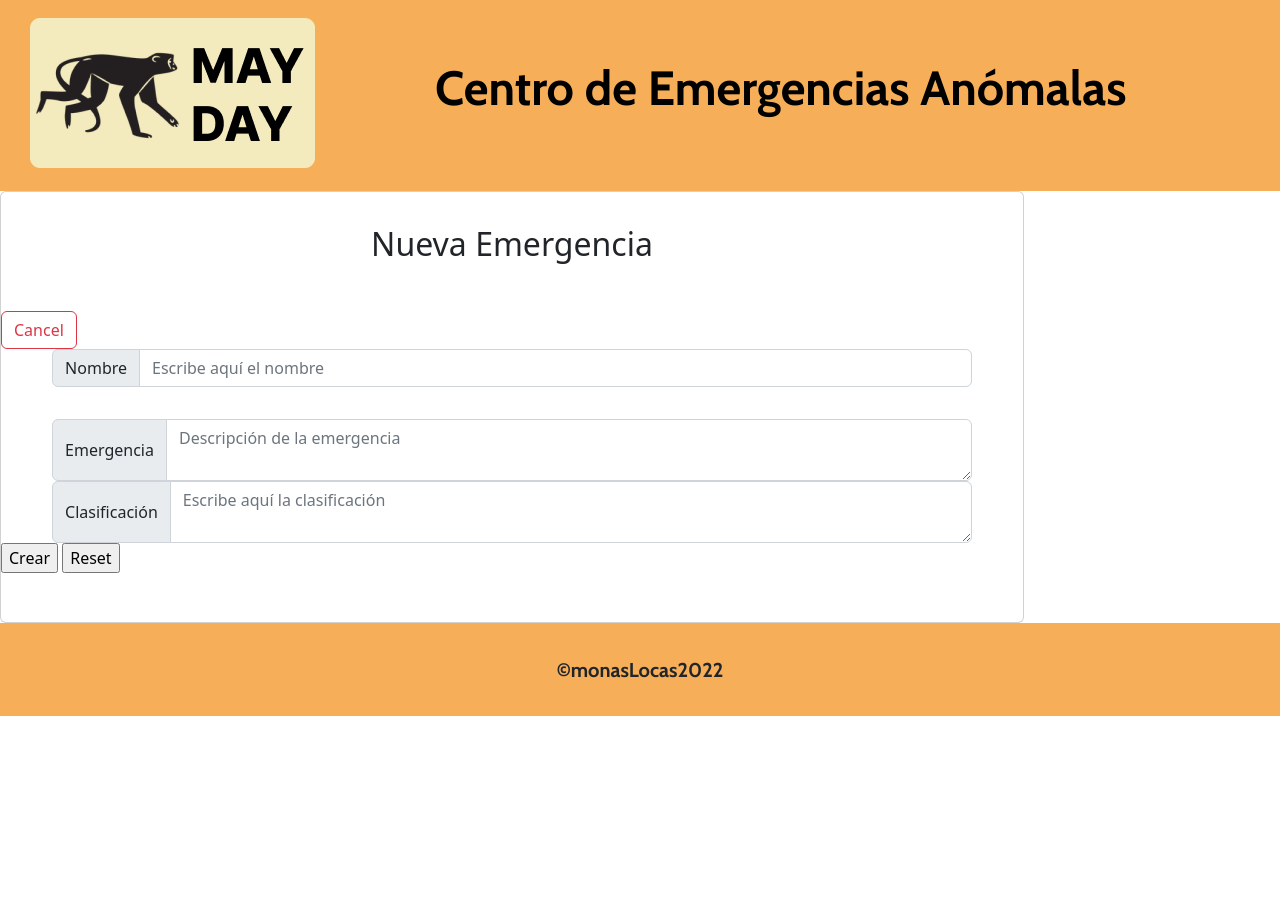
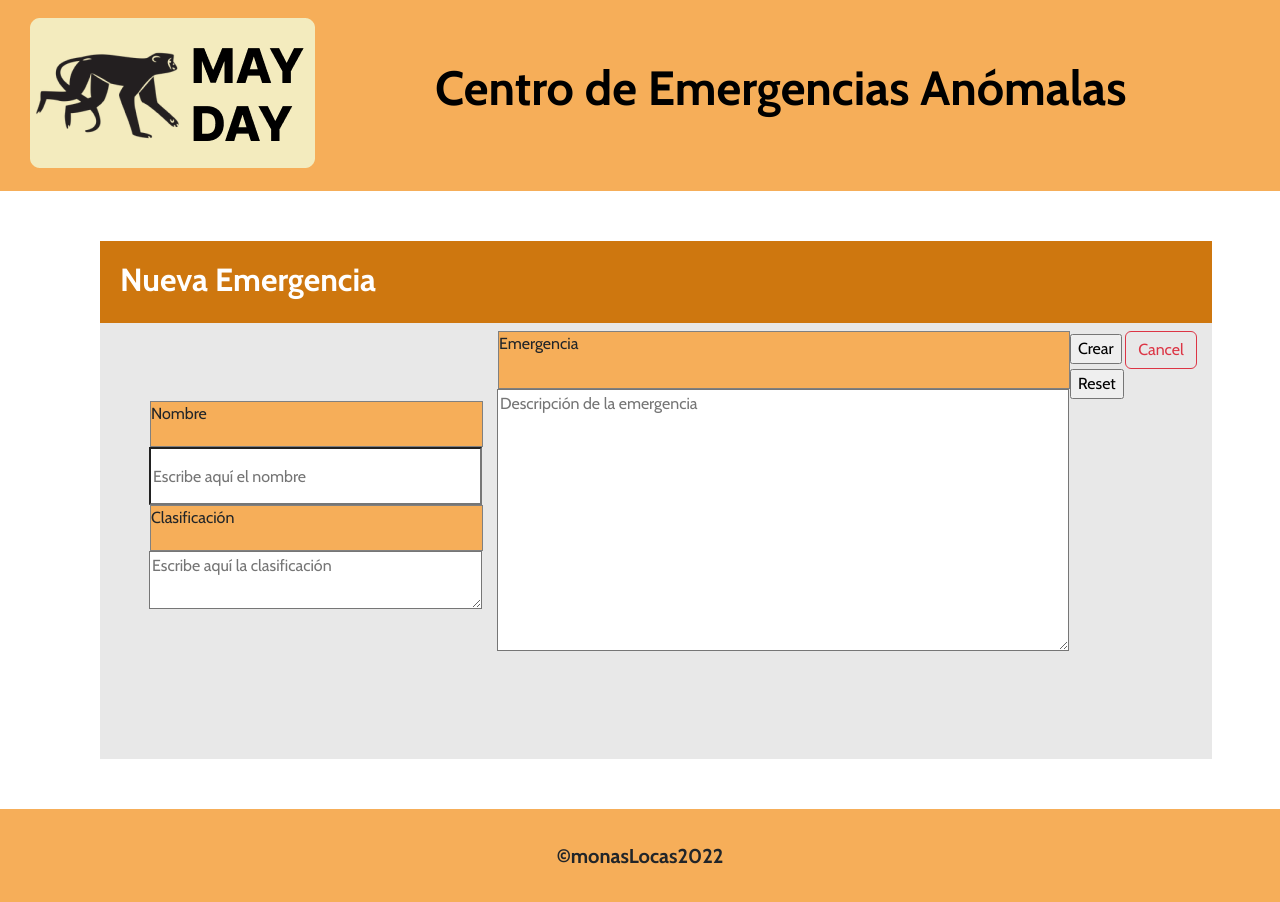
Before and after one commit to Albaric0que/MayDay, a PHP site: page /?action=create in a window 1280 px wide. Before the commit the page ends 716 px from the top, so only its background shows below. Run offline with PHP 8.4, Linux system fonts and the light colour scheme.

Commit message:
created first commit

```diff
--- a/src/Views/createEmergency.php
+++ b/src/Views/createEmergency.php
@@ -4,27 +4,33 @@
 ?>
 
 <body>
-<main class="card" style="width: 80%; height:27rem; display:flex; justify-content:center; ">
-    <h2 class="text-center" style="margin-bottom: 3rem; margin-top: 1rem;">Nueva Emergencia</h2>
-    <a href="./index.php"><button type="button" id="button-cancel" class="btn btn-outline-danger button-cancel">Cancel</button></a>
-        <form class="justify-content-center " action='?action=store' method="post">
-            <div class="input-group" style=" margin-bottom: 2rem; width: 90%; margin-left: 5%;">
-                <span class="input-group-text">Nombre</span>
-                <input class="form-control" type="text" name="name" required placeholder="Escribe aquí el nombre">
+    <main >
+        <div class="createCard">
+        <h2 class="cardHead">Nueva Emergencia</h2>
+             <form class="formContainer" action='?action=store' method="post">
+                <div class="leftContainer">
+                <div class="input-group"  >
+                    <span class="spanName"">Nombre</span>
+                    <input  class="inputGroupName" type="text" name="name" required placeholder="Escribe aquí el nombre">
                  </div>
-            <div class="input-group" style="width: 90%; margin-left: 5%;">
-                <span class="input-group-text">Emergencia</span>
-                <textarea class="form-control" area-label="With textarea" type="text" name="issue" required placeholder="Descripción de la emergencia"></textarea>
+                 <div class="input-group">
+                     <span class="spanClassification">Clasificación</span>
+                     <textarea class="inputGroupClassification" area-label="With textarea" type="text" name="classification" required placeholder="Escribe aquí la clasificación"></textarea>
                 </div>
-            <div class="input-group" style="width: 90%; margin-left: 5%;">
-                <span class="input-group-text">Clasificación</span>
-                <textarea class="form-control" area-label="With textarea" type="text" name="classification" required placeholder="Escribe aquí la clasificación"></textarea>
+                </div>
+                <div class="rigthContainer">
+                <div class="input-group">
+                    <span class="spanEmergency">Emergencia</span>
+                    <textarea class="inputGroupEmergency" area-label="With textarea" type="text" name="issue" required placeholder="Descripción de la emergencia"></textarea>
+                </div>
                 </div>
                 <div class="botones " style="margin-bottom: 2rem;">
                 <input class="btn-lg btn-outline-success go-add-task float" type="submit" value="Crear">
+                  <a href="./index.php"><button type="button" id="button-cancel" class="btn btn-outline-danger button-cancel">Cancel</button></a>
                   <input class="btn-lg btn-outline-warning go-add-task float" type="reset" value="Reset">
                  </div>
              </form>
+        </div>
     </main>
 
     <?php
--- a/src/Views/editEmergency.php
+++ b/src/Views/editEmergency.php
@@ -3,7 +3,8 @@
     require_once("Components/header.php");
 ?>
 <body>
-        <main class="card" style="width: 80%; height:27rem; display:flex; justify-content:center; ">
+        <main >
+        <div class="card" style="width: 80%; height:27rem; display:flex; justify-content:center; ">
             <h2 class="text-center" style="margin-bottom: 3rem; margin-top: 1rem;">Editar Emergencia</h2>
             <a href="./index.php"><button type="button" id="button-cancel" class="btn btn-outline-danger button-cancel">Cancel</button></a>
                 <form class="justify-content-center " action='?action=update&id=<?php echo $data["emergency"]->getId()?>' method="post">
@@ -24,6 +25,7 @@
                         <input class="btn-lg btn-outline-warning go-add-task float" type="reset" value="Reset">
                     </div>
                 </form>
+                </div>
         </main>
 <?php
         require_once("Components/footer.php")
--- a/src/Views/emergencyList.php
+++ b/src/Views/emergencyList.php
@@ -45,7 +45,7 @@
                                         </td>
                                         <td>
                                             <a href='?action=delete&id={$emergency->getId()}'><img src='./public/img/bin.png'></a>
-                                            </td>
+                                        </td>
                                     </tr>
                                     ";
                                 }
--- a/src/css/create.css
+++ b/src/css/create.css
@@ -1,11 +1,86 @@
-.footerContainer{
+* {
+  font-family: "Cabin", sans-serif;
+}
+
+.footerContainer {
   width: auto;
   height: 93px;
   background-color: #f6ae59;
   font-size: 20px;
   font-weight: bold;
-    font-family:'Cabin', sans-serif;
-    display:flex;
+  display: flex;
   align-items: center;
   justify-content: center;
 }
+
+.createCard {
+  width: 1112px;
+  height: 518px;
+  display: flex;
+  flex-direction: column;
+  background-color: #e8e8e8;
+  margin: 50px 80px 50px 100px;
+}
+
+.formContainer {
+  display: flex;
+}
+
+.cardHead {
+  height: 87px;
+  font-weight: bold;
+  background-color: #ce770f;
+  color: white;
+  padding: 20px 0px 0px 20px;
+}
+
+.leftContainer {
+  margin: 70px 15px 150px 50px;
+}
+
+/* .rigthContainer {
+} */
+
+/*inputs */
+.input-group {
+  display: flex;
+  flex-direction: column;
+}
+
+/* Text inputs */
+.inputGroupName {
+  width: 333px;
+  height: 58px;
+}
+
+.inputGroupClassification {
+  width: 333px;
+  height: 58px;
+}
+
+.inputGroupEmergency {
+  width: 572px;
+  height: 262px;
+}
+
+/* name inputs */
+.spanName {
+  background-color: #f6ae59;
+  width: 333px;
+  height: 46px;
+  border: grey solid 1px;
+}
+
+.spanClassification {
+  background-color: #f6ae59;
+  width: 333px;
+  height: 46px;
+  border: grey solid 1px;
+}
+
+.spanEmergency {
+  background-color: #f6ae59;
+  width: 572px;
+  height: 58px;
+  border: grey solid 1px;
+}
```
Also changed, not shown: src/css/emergencyList.css (+4 -5 lines). Lines whose indentation alone changed are shown as unchanged.
